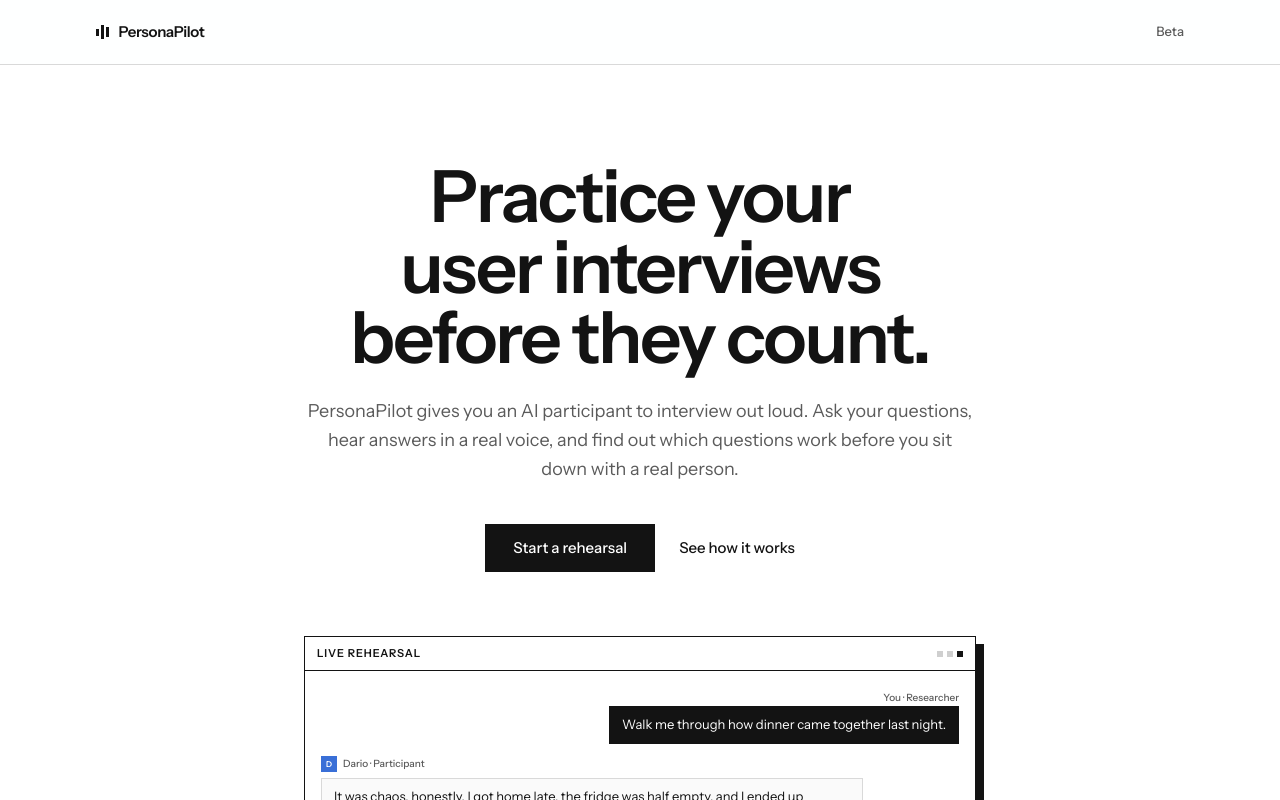
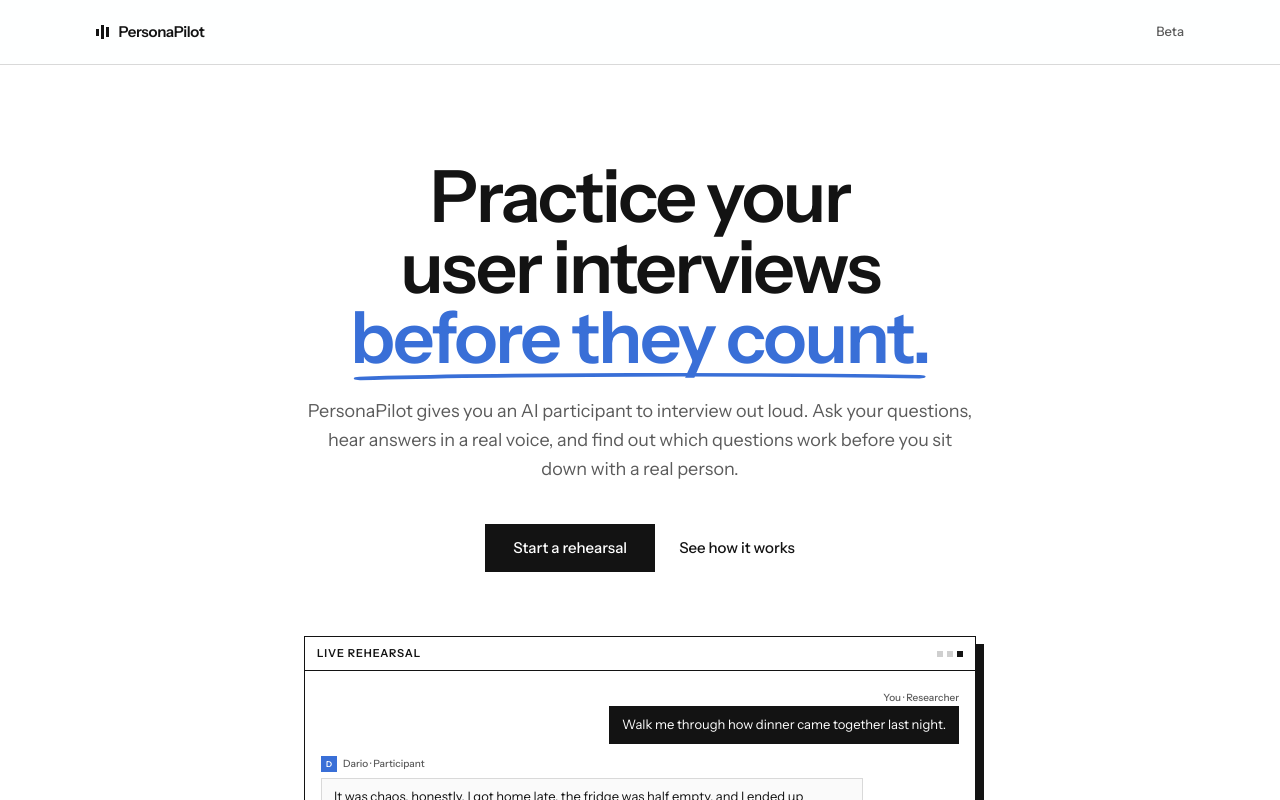
Before and after one commit to rishiashar/Personapilot, a Next.js app: page / in a window 1280 px wide. Shown: the top 800 px of the page. Built offline with nearby package versions, Linux system fonts and the light colour scheme.

Commit message:
feat: brand-blue accent with drawn underline on hero headline
Co-Authored-By: Devin AI <158243242+devin-ai-integration[bot]@users.noreply.github.com>

```diff
--- a/app/globals.css
+++ b/app/globals.css
@@ -185,6 +185,15 @@
   }
 }
 
+@keyframes underline-draw {
+  from {
+    stroke-dashoffset: 1;
+  }
+  to {
+    stroke-dashoffset: 0;
+  }
+}
+
 @keyframes rise {
   from {
     opacity: 0;
@@ -208,6 +217,12 @@
   .animate-rise {
     animation: rise 700ms cubic-bezier(0.22, 1, 0.36, 1) both;
   }
+
+  .animate-underline-draw {
+    stroke-dasharray: 1;
+    stroke-dashoffset: 1;
+    animation: underline-draw 600ms cubic-bezier(0.22, 1, 0.36, 1) 500ms both;
+  }
 }
 
 @media (prefers-reduced-motion: reduce) {
@@ -220,4 +235,9 @@
   .animate-rise {
     animation: none;
   }
+
+  .animate-underline-draw {
+    animation: none;
+    stroke-dashoffset: 0;
+  }
 }
--- a/app/page.tsx
+++ b/app/page.tsx
@@ -91,7 +91,26 @@ export default function HomePage() {
           className="mx-auto flex w-full max-w-6xl flex-col items-center px-5 pt-16 pb-16 text-center sm:px-8 sm:pt-24 sm:pb-20"
         >
           <h1 className="animate-rise max-w-4xl text-5xl leading-[0.98] font-semibold tracking-[-0.03em] text-balance sm:text-6xl xl:text-7xl">
-            Practice your user interviews before they count.
+            Practice your user interviews{" "}
+            <span className="relative inline-block whitespace-nowrap text-brand">
+              before they count.
+              <svg
+                aria-hidden
+                viewBox="0 0 230 12"
+                preserveAspectRatio="none"
+                className="absolute right-0 -bottom-2 left-0 h-[0.12em] w-full"
+              >
+                <path
+                  d="M4 9 C 60 3, 160 2.5, 226 6.5"
+                  fill="none"
+                  stroke="currentColor"
+                  strokeWidth="5"
+                  strokeLinecap="round"
+                  pathLength="1"
+                  className="animate-underline-draw"
+                />
+              </svg>
+            </span>
           </h1>
           <p className="animate-rise mt-6 max-w-2xl text-lg leading-relaxed text-muted-foreground [animation-delay:120ms]">
             PersonaPilot gives you an AI participant to interview out loud. Ask
```
